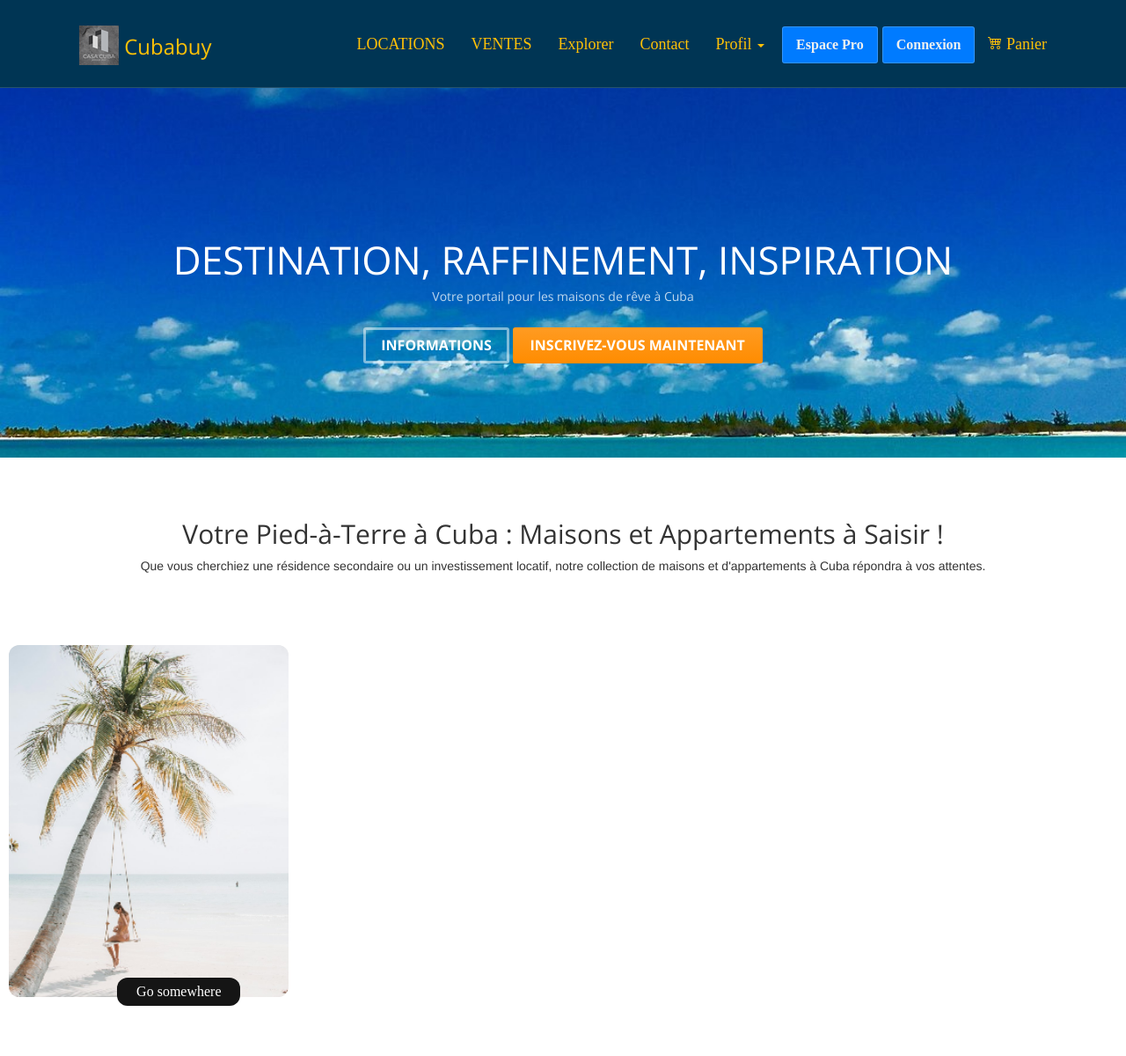
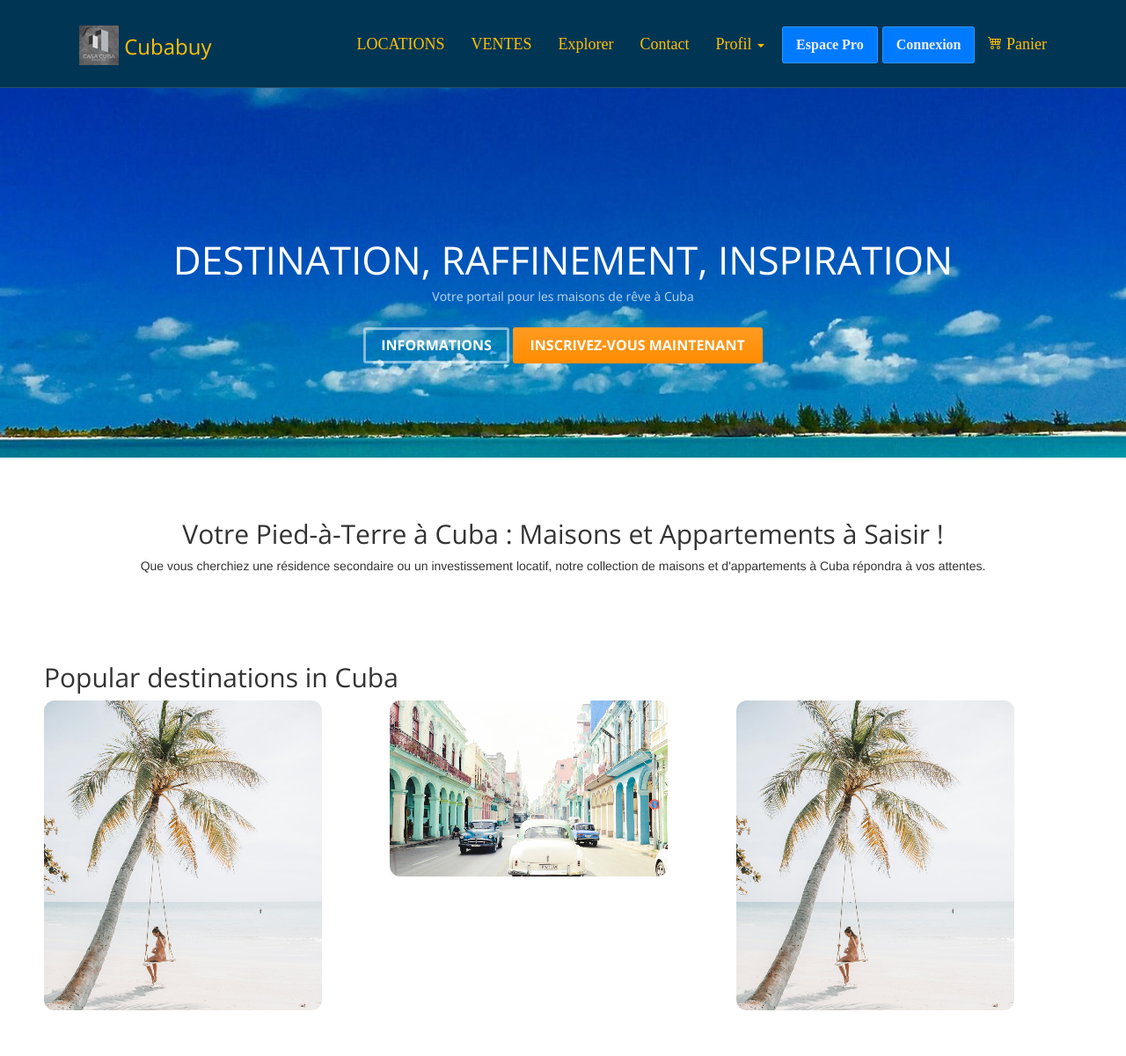
Before and after one commit to cubahitman/projet-CasaCuba, a PHP site: page / in a window 1280 px wide. Shown: the top 1200 px of the page at 88% size. Run offline with PHP 8.4, Linux system fonts and the light colour scheme; data comes from the database, SQL or seed files in the repository; some libraries are stand-ins or nearby versions.

Commit message:
test fromt

```diff
--- a/assets/css/style.css
+++ b/assets/css/style.css
@@ -154,13 +154,10 @@ a:hover {
 }
 .button {
     cursor: pointer;
-    top: 838px;
-    left: 1076px;
-    width: 140px;
-    height: 32px;
-    padding: 0px 8px;
+    width: 19%;
+    height: 25px;
+    padding: 0px 10px;
     border: 0;
-    box-sizing: border-box;
     border-radius: 12px;
     background-color: #151515;
     color: #ffffff;
@@ -168,10 +165,15 @@ a:hover {
     font-family: "Poppins";
     line-height: 24px;
     outline: none;
+    z-index: 3;
   }
 
 /* Autres éléments */
+.margin-content{
+    margin-right: 50px;
 
+    margin-left: 50px;
+}
 
 
 
@@ -240,6 +242,13 @@ a:hover {
     position: absolute; top: 0; left: 0; width: 100%; height: 100%;
 
 }
+.no-margin {
+
+    margin: 0 !important;
+
+    padding: 0 !important;
+
+  }
 
 
 
--- a/index.php
+++ b/index.php
@@ -23,33 +23,33 @@ $annonces = dernieresAnnonces();
 		</a>
 	</div>
 </section> -->
-<main class=" top-space ">
+<main class="top-space ">
+	<div class="margin-content ">
+		<section>
+			<div class="row no-margin">
+				<h2 class="">Popular destinations in Cuba</h2>
+				<div class="col-lg-4 col-md-6 col-sm-12 no-margin px-0">
+					<img src="assets/img/femmeBalance.png" class="no-margin" alt="Femme dans un balançoire à la plage">
+				</div>
+				<div class="col-lg-4 col-md-6 col-sm-12 no-margin px-0">
+					<img src="assets/img/havane.png" class="no-margin" alt="Rue de l'Havane vieille avec des anciennes voitures qui roulent.">
+				</div>
+				<div class="col-lg-4 col-md-6 col-sm-12 no-margin px-0">
+					<img src="assets/img/femmeBalance.png" class="no-margin" alt="Rue de l'Havane vieille avec des anciennes voitures qui roulent.">
+				</div>
+			</div>
+		</section>
 
-<section class="body text-center">
-  <div class="row">
-    <div class="col-lg-4 col-md-6 col-sm-12">
-      <div class="card1">
-        <img src="assets/img/femmeBalance.png" class="card-img" alt="Femme dans un balançoire à la plage" style="height: 100%; width: 100%; object-fit: cover;">
 
-        <div class="card-img-overlay" style="position: absolute; bottom: 0; left: 0; width: 100%;">
-
-          <button type="button" class=" button  ms-3 mb-3">Go somewhere</button>
 
 	</div>
 
-      </div>
-    </div>
-  </div>
-</section>
-</main>
+	<div class="back  top-space">
+		<div class="margin-content">
 
+			<section>
+				<h2 class="">Temoignages</h2>
 
-
-<div class="back  top-space">
-
-	<div class="  ">
-		<h2 class="">Temoignages</h2>
-		<section>
 				<div>
 					<div class="card text-bg-dark">
 						<img src="assets/img/couple.avif" class="card-img" alt="...">
@@ -91,13 +91,14 @@ $annonces = dernieresAnnonces();
 
 
 
+
 		</div>
 	</div>
-
+</main>
 <footer>
 	<!-- Ajoutez ici le contenu du pied de page -->
 </footer>
-</div>
+
 </body>
 
 
@@ -149,7 +150,7 @@ $annonces = dernieresAnnonces();
 <!-- /Highlights -->
 
 <!-- container -->
-<div class="container ">
+<div class=" margin-content">
 
 	<h2 class="text-center ">Frequently Asked Questions</h2>
 	<br>
```
Also changed, not shown: assets/img/Obispo.jpg (added), 1 other file. Lines whose indentation alone changed are shown as unchanged.
